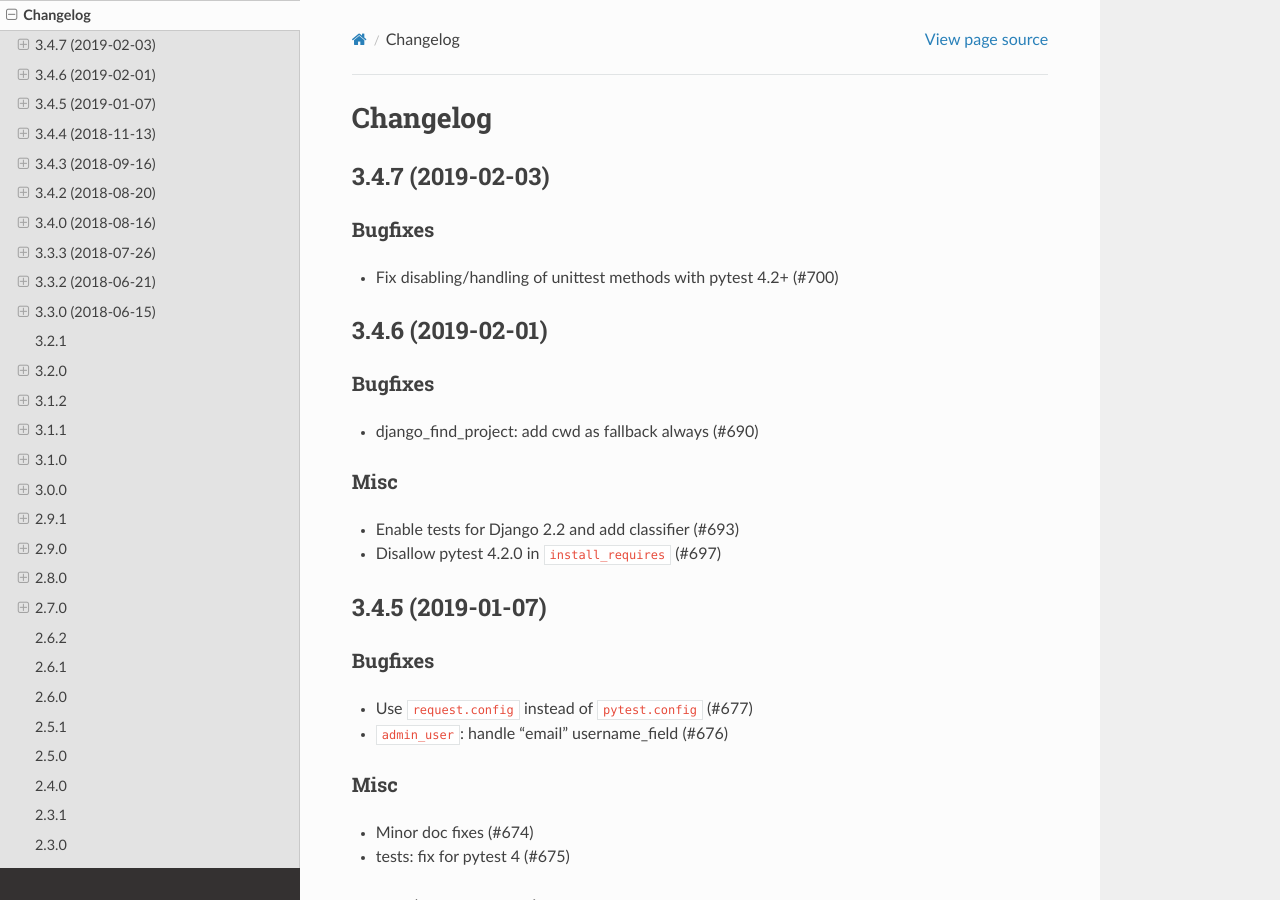
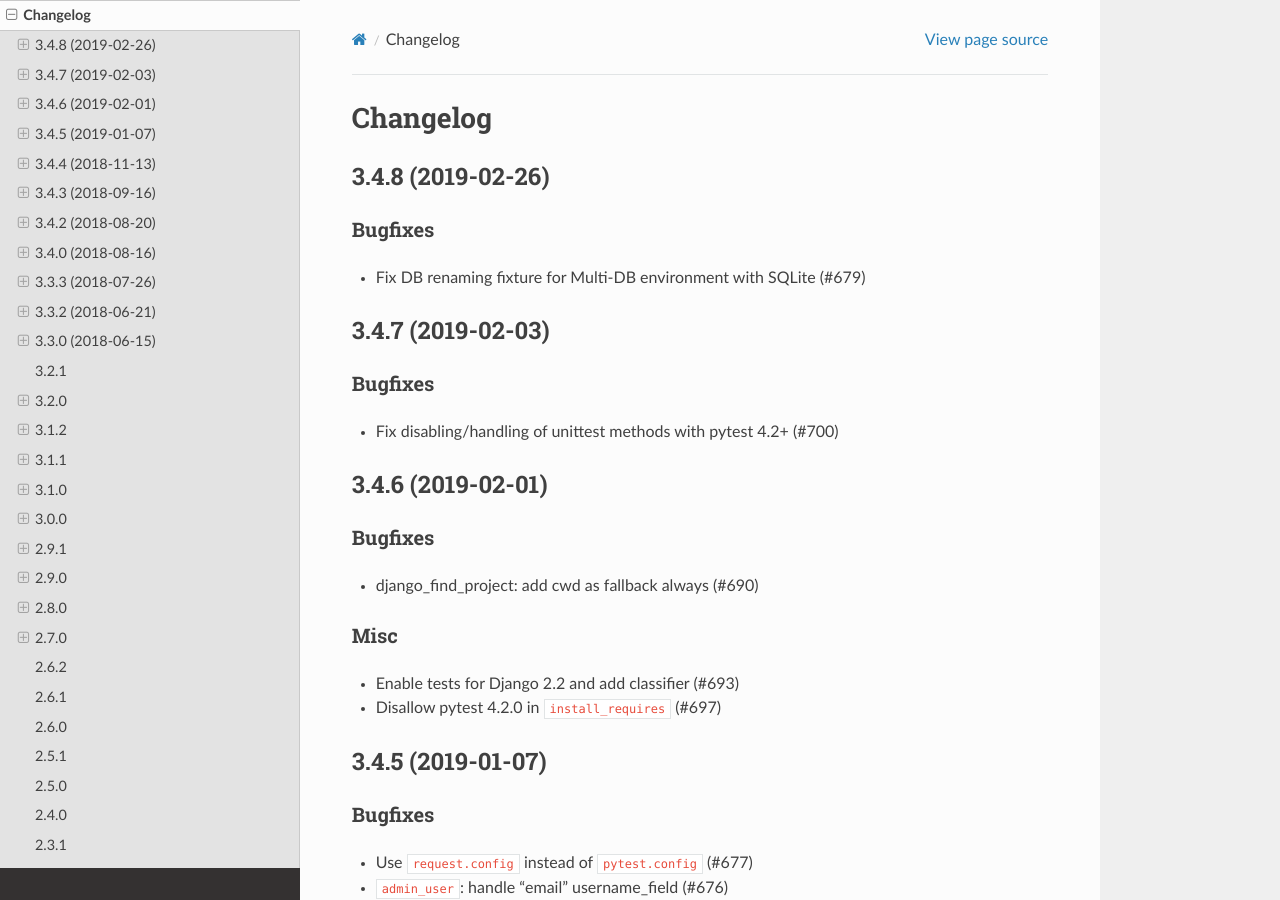
Before and after one commit to pytest-dev/pytest-django, a Sphinx documentation site: the page built from docs/changelog.rst, in a window 1280 px wide and 900 px high. Built offline with Sphinx 7.4.7 and the Read the Docs theme 2.0.0, drawn with Linux system fonts in a browser that asks for light colours; cross-references to code outside the pages are shown as plain code.

Commit message:
Release 3.4.8

```diff
--- a/docs/changelog.rst
+++ b/docs/changelog.rst
@@ -1,5 +1,13 @@
 Changelog
 =========
+
+3.4.8 (2019-02-26)
+------------------
+
+Bugfixes
+^^^^^^^^
+
+* Fix DB renaming fixture for Multi-DB environment with SQLite (#679)
 
 3.4.7 (2019-02-03)
 ------------------
```
